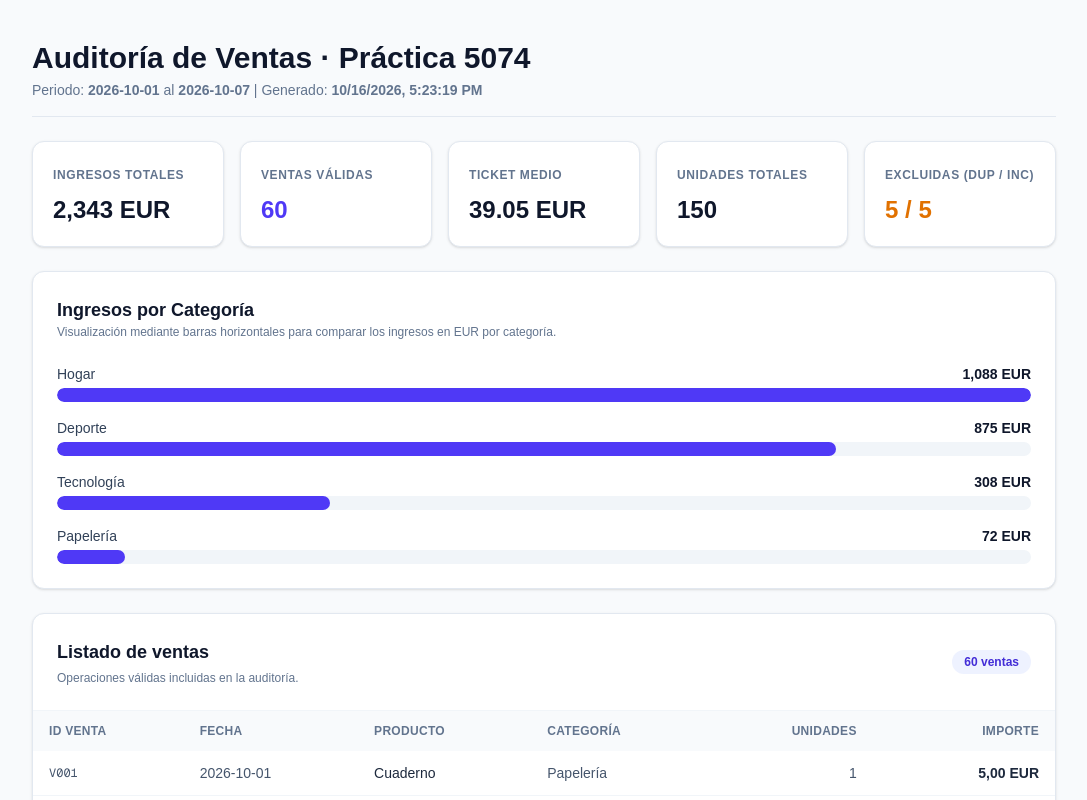
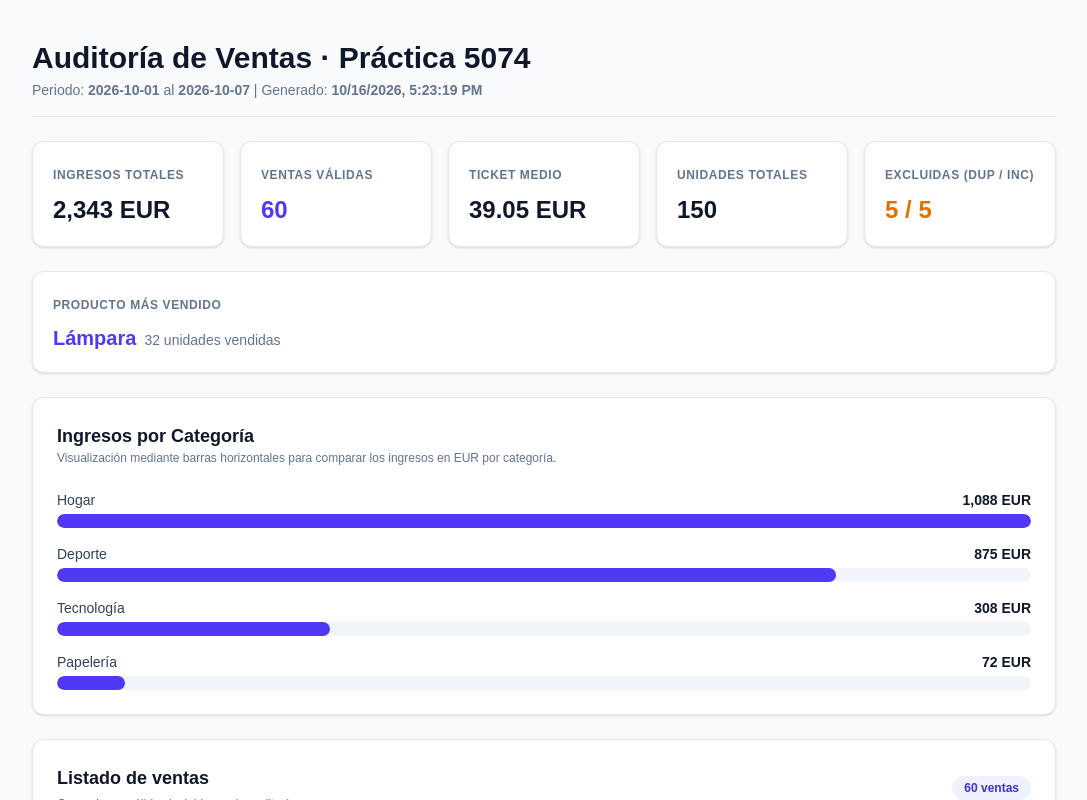
Before and after one commit to Hponce09/dashboard-ventas-5074, a Next.js app: page / in a window 1280 px wide. Shown: the top 800 px of the page, without its empty margins (96-1183 px from the left). Built offline with nearby package versions, Linux system fonts and the light colour scheme.

Commit message:
feat: anadida card producto mas vendido

```diff
--- a/app/page.tsx
+++ b/app/page.tsx
@@ -74,6 +74,12 @@ export default function Dashboard() {
 
   const maxIngreso = Math.max(...resumen.ingresos_por_categoria.map((c) => c.ingresos), 1);
   const ticketMedio = (resumen.ingresos_totales / (resumen.operaciones_validas || 1)).toFixed(2);
+  const unidadesPorProducto = ventas.reduce((totales, venta) => {
+    totales.set(venta.producto_nombre, (totales.get(venta.producto_nombre) ?? 0) + venta.unidades);
+    return totales;
+  }, new Map<string, number>());
+  const maxUnidades = Math.max(...unidadesPorProducto.values(), 0);
+  const productosMasVendidos = [...unidadesPorProducto.entries()].filter(([, unidades]) => unidades === maxUnidades);
 
   return (
     <main className="min-h-screen bg-slate-50 p-6 md:p-10 text-slate-800">
@@ -127,6 +133,23 @@ export default function Dashboard() {
               {calidad.copias_duplicadas_excluidas} / {calidad.incidencias_excluidas}
             </p>
           </div>
+        </section>
+
+        {/* Producto más vendido */}
+        <section className="bg-white p-5 rounded-xl border border-slate-200 shadow-sm">
+          <span className="text-xs font-bold text-slate-500 uppercase tracking-wider">
+            Producto{productosMasVendidos.length > 1 ? 's' : ''} más vendido{productosMasVendidos.length > 1 ? 's' : ''}
+          </span>
+          {productosMasVendidos.length > 0 ? (
+            <div className="mt-2 flex flex-wrap items-baseline gap-x-2 gap-y-1">
+              <p className="text-xl font-black text-indigo-600">
+                {productosMasVendidos.map(([nombre]) => nombre).join(', ')}
+              </p>
+              <span className="text-sm text-slate-500">{maxUnidades} unidades vendidas</span>
+            </div>
+          ) : (
+            <p className="mt-2 text-sm text-slate-500">No hay ventas para mostrar.</p>
+          )}
         </section>
 
         {/* Gráfico de Barras por Categoría */}
```
